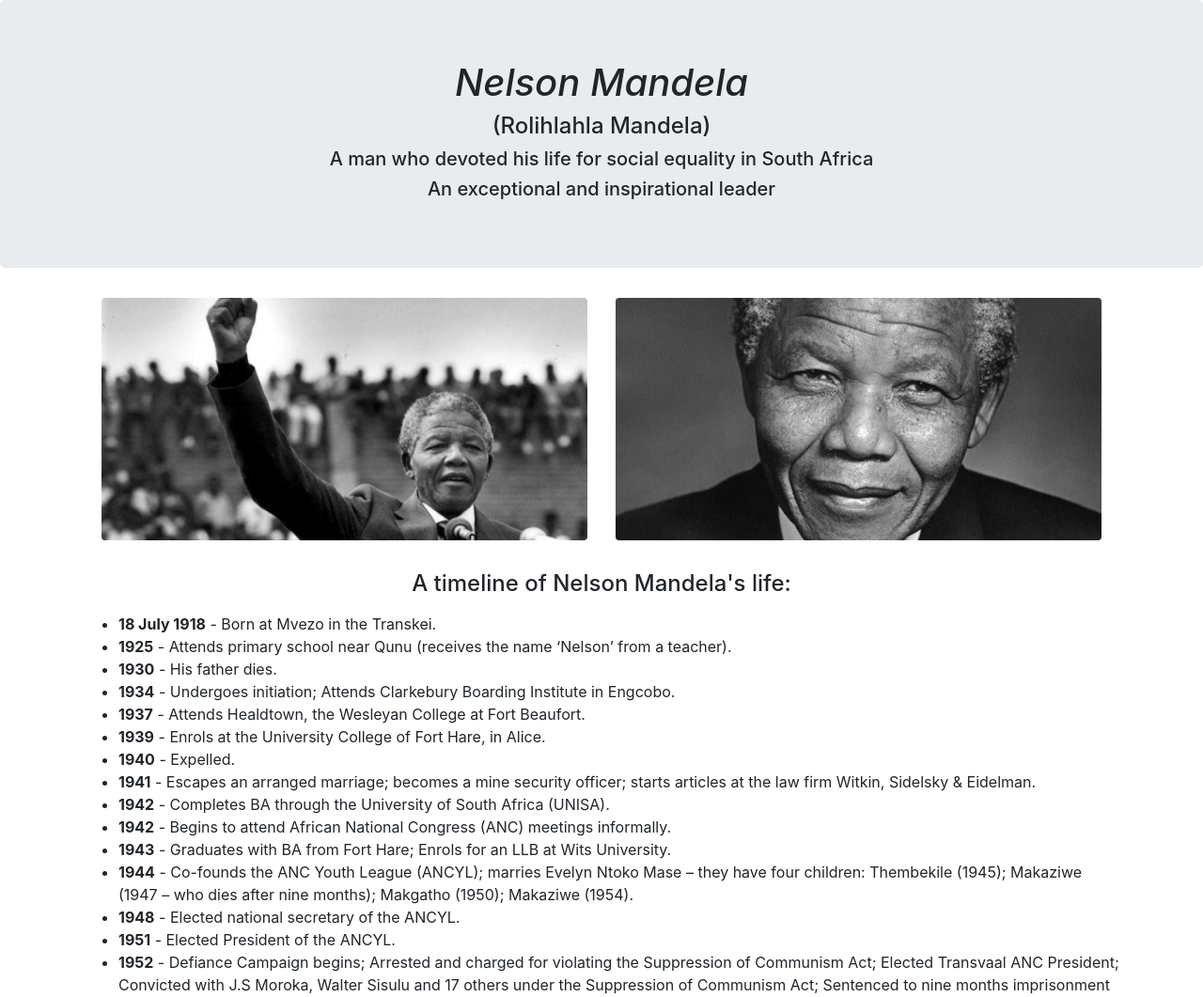
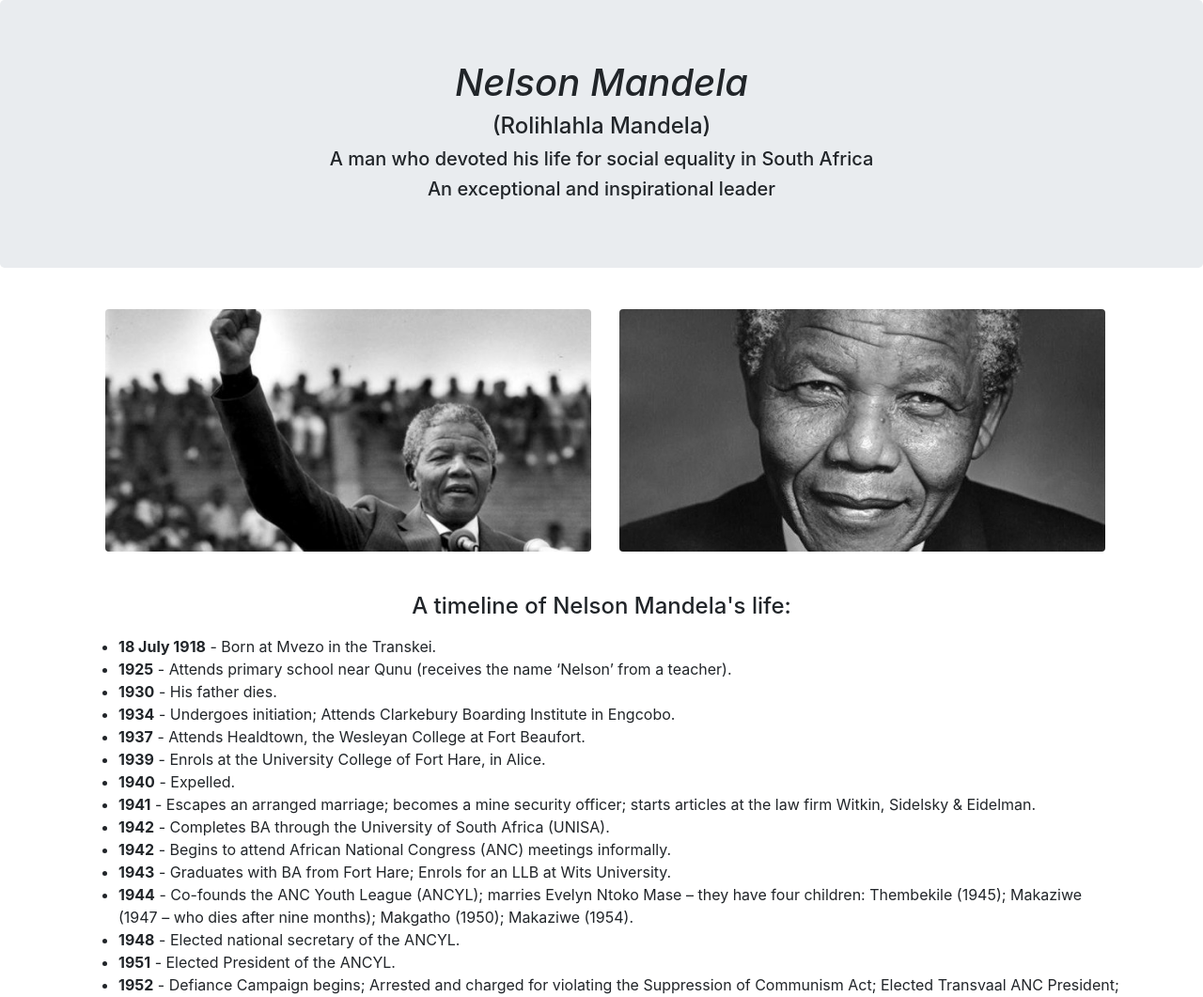
Before and after one commit to codelover96/nelson_mandela, a plain HTML site: page index.html in a window 1280 px wide. Shown: the top 1061 px of the page at 94% size. Drawn offline with nearby package versions, Linux system fonts and the light colour scheme.

Commit message:
Fixed image dimensions, used flexbox for footer

```diff
--- a/css/styles.css
+++ b/css/styles.css
@@ -4,7 +4,9 @@ html{
     min-height: 100%;
 }
 body{
-    margin-bottom: 5rem;
+    margin-bottom: 4.5rem;
+    display: flex;
+    flex-flow: column;
 }
 a {
     text-decoration: underline !important;
@@ -19,7 +21,6 @@ footer{
     position: absolute;
     bottom: 0;
     width: 100%;
-    height: 5rem;
-
+    margin-top: auto;
     background-color: #f5f5f5;
 }
--- a/index.html
+++ b/index.html
@@ -33,12 +33,12 @@
   <div class="container">
     <div class="row m-2">
       <div class="col-md-6">
-        <img class="img-fluid rounded"
+        <img class="img-fluid rounded m-1"
              src="./images/1.jpg"
              alt="Nelson Mandela talking to a crowd">
       </div>
       <div class="col-md-6">
-        <img class="img-fluid rounded" src="./images/2.jpg" alt="Nelson Mandela close look">
+        <img class="img-fluid rounded m-1" src="./images/2.jpg" alt="Nelson Mandela close look">
       </div>
     </div>
   </div>
@@ -173,7 +173,7 @@
       </ul>
     </div>
     <div class="row p-3">
-      <img class="img-fluid rounded mx-auto w-50" src="./images/3.jpg" alt="Support for change: ANC president Nelson Mandela is surrounded by young supporters after addressing residents at Phola Park, a squatter settlement east of Johannesburg, 31 May 1992">
+      <img class="img-fluid rounded mx-auto" src="./images/3.jpg" alt="Support for change: ANC president Nelson Mandela is surrounded by young supporters after addressing residents at Phola Park, a squatter settlement east of Johannesburg, 31 May 1992">
     </div>
     <div class="row p-3">
       <div class="w-100 p-1 m-1">
```
